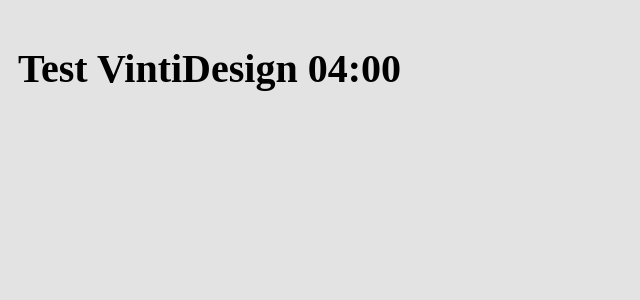
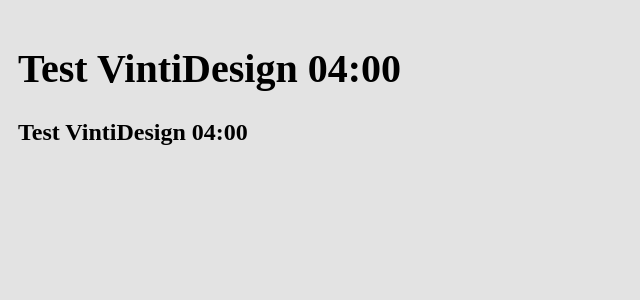
Before and after one commit to Vinti93/Vintidesign, a Jekyll site: the page built from index.html, in a window 1280 px wide. Shown: the top 300 px of the page, without its empty margins (0-640 px from the left). Built offline with Jekyll 4.4.1, drawn with Linux system fonts in a browser that asks for light colours.

Commit message:
Last Test

```diff
--- a/_config.yml
+++ b/_config.yml
@@ -16,8 +16,8 @@
 title: Vinti Design
 email: your-email@example.com
 description: Portfolio & Resume Designer and Front End Developer
-baseurl: "" # the subpath of your site, e.g. /blog
-url: "" # the base hostname & protocol for your site, e.g. http://example.com
+baseurl: "/vintidesign/" # the subpath of your site, e.g. /blog
+url: "http://vinti93.github.io/vintidesign" # the base hostname & protocol for your site, e.g. http://example.com
 twitter_username: jekyllrb
 github_username:  jekyll
 
--- a/_includes/head.html
+++ b/_includes/head.html
@@ -5,6 +5,6 @@
 
   <title>VintiDesign</title>
 
-  <link rel="stylesheet" href="{{ "assets/main.css" | relative_url }}">
+  <link rel="stylesheet" href="{{ "/assets/main.css" | relative_url }}">
 
 </head>
--- a/index.html
+++ b/index.html
@@ -3,3 +3,4 @@ layout: default
 ---
 
 <h1>Test VintiDesign 04:00</h1>
+<h2>Test VintiDesign 04:00</h2>
```
